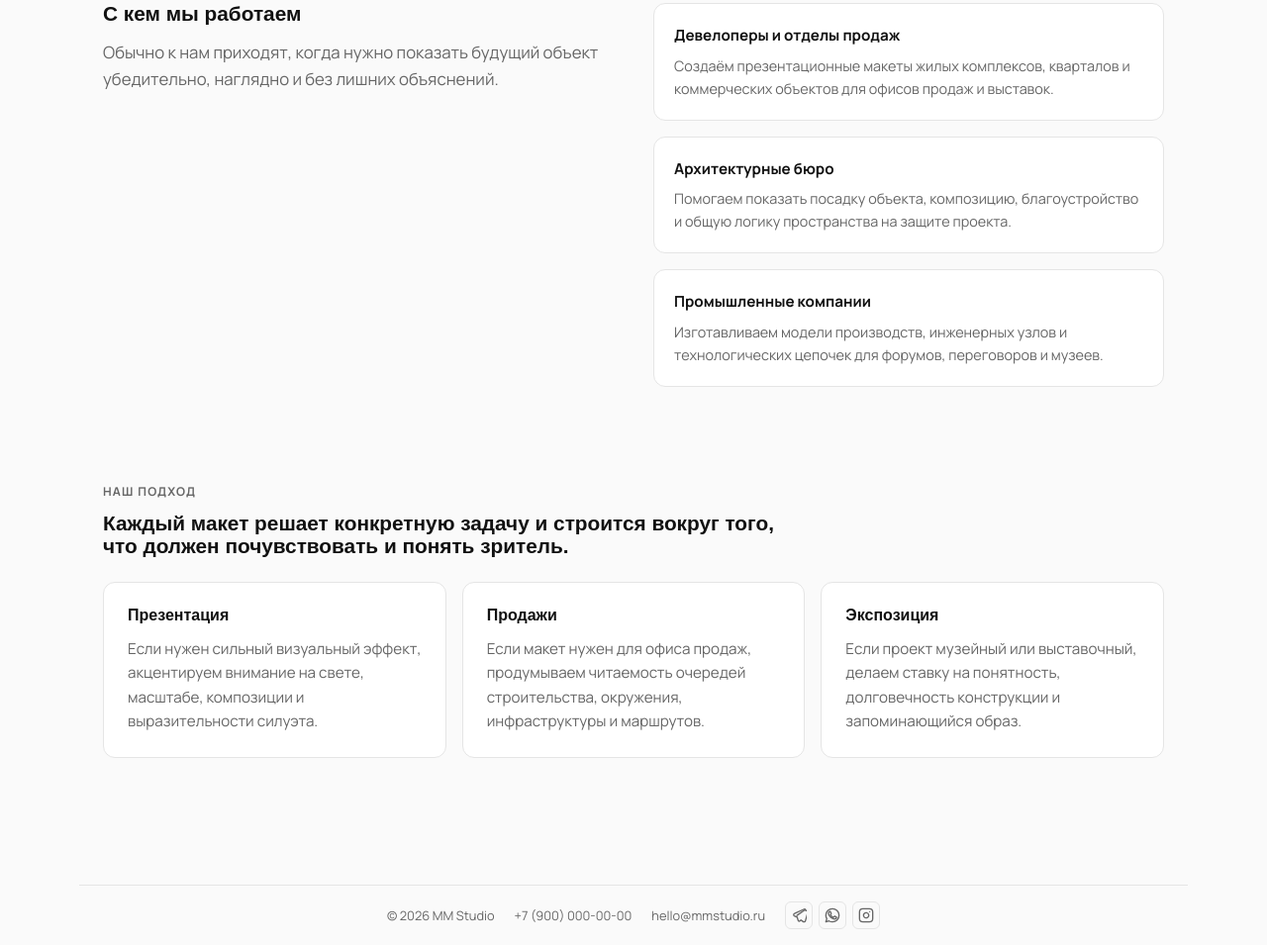
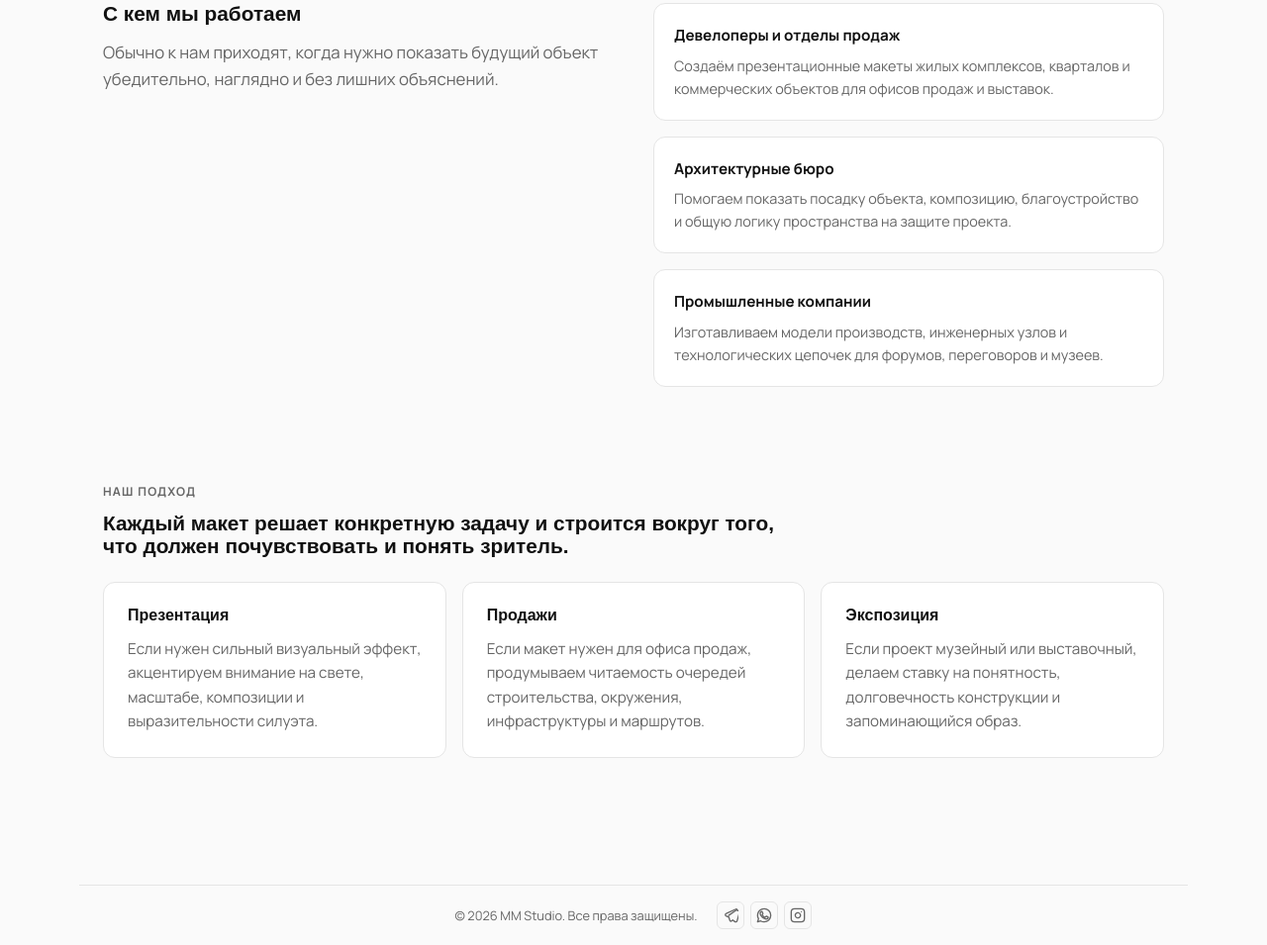
Before and after one commit to t73mo/mmstudio, a plain HTML site: page about.html in a window 1280 px wide. Shown: the part 823-1778 px from the top of the page at 99% size. Drawn offline with Linux system fonts and the light colour scheme; a web font is replaced by a local one.

Commit message:
Компактный футер: копирайт + соцсети, без контактов

```diff
--- a/about.html
+++ b/about.html
@@ -126,9 +126,7 @@
 
 <footer class="site-footer">
   <div class="footer-inner">
-    <span>&copy; 2026 MM Studio</span>
-    <a href="tel:+79000000000">+7 (900) 000-00-00</a>
-    <a href="mailto:hello@mmstudio.ru">hello@mmstudio.ru</a>
+    <span>&copy; 2026 MM Studio. Все права защищены.</span>
     <div class="footer-social">
       <a href="#" aria-label="Telegram" title="Telegram"><svg width="16" height="16" viewBox="0 0 24 24" fill="none" stroke="currentColor" stroke-width="2" stroke-linecap="round" stroke-linejoin="round"><path d="M21.198 2.433a2.242 2.242 0 0 0-1.022.215l-14.5 6.5a2.25 2.25 0 0 0 .137 4.29l3.58 1.19 1.69 5.23a1.5 1.5 0 0 0 2.46.73l1.8-1.44 3.2 2.4a2.25 2.25 0 0 0 3.46-1.14l3.5-12.5a2.25 2.25 0 0 0-2.63-2.93z"/><path d="M9.2 12.2 20.8 4.2"/></svg></a>
       <a href="#" aria-label="WhatsApp" title="WhatsApp"><svg width="16" height="16" viewBox="0 0 24 24" fill="none" stroke="currentColor" stroke-width="2" stroke-linecap="round" stroke-linejoin="round"><path d="M17.472 14.382c-.297-.149-1.758-.867-2.03-.967-.273-.099-.471-.148-.67.15-.197.297-.767.966-.94 1.164-.173.199-.347.223-.644.075-.297-.15-1.255-.463-2.39-1.475-.883-.788-1.48-1.761-1.653-2.059-.173-.297-.018-.458.13-.606.134-.133.298-.347.446-.52.149-.174.198-.298.298-.497.099-.198.05-.371-.025-.52-.075-.149-.669-1.612-.916-2.207-.242-.579-.487-.5-.669-.51l-.57-.01c-.198 0-.52.074-.792.372-.272.297-1.04 1.016-1.04 2.479 0 1.462 1.065 2.875 1.213 3.074.149.198 2.096 3.2 5.077 4.487.709.306 1.262.489 1.694.625.712.227 1.36.195 1.871.118.571-.085 1.758-.719 2.006-1.413.248-.694.248-1.289.173-1.413-.074-.124-.272-.198-.57-.347z"/><path d="M12 2C6.477 2 2 6.477 2 12c0 1.89.525 3.66 1.438 5.168L2 22l4.832-1.438A9.955 9.955 0 0 0 12 22c5.523 0 10-4.477 10-10S17.523 2 12 2z"/></svg></a>
```
Also changed, not shown: contact.html (+1 -3 lines), index.html (+1 -3 lines), portfolio.html (+1 -3 lines), prices.html (+1 -3 lines), process.html (+2 -3 lines), services.html (+2 -3 lines).
